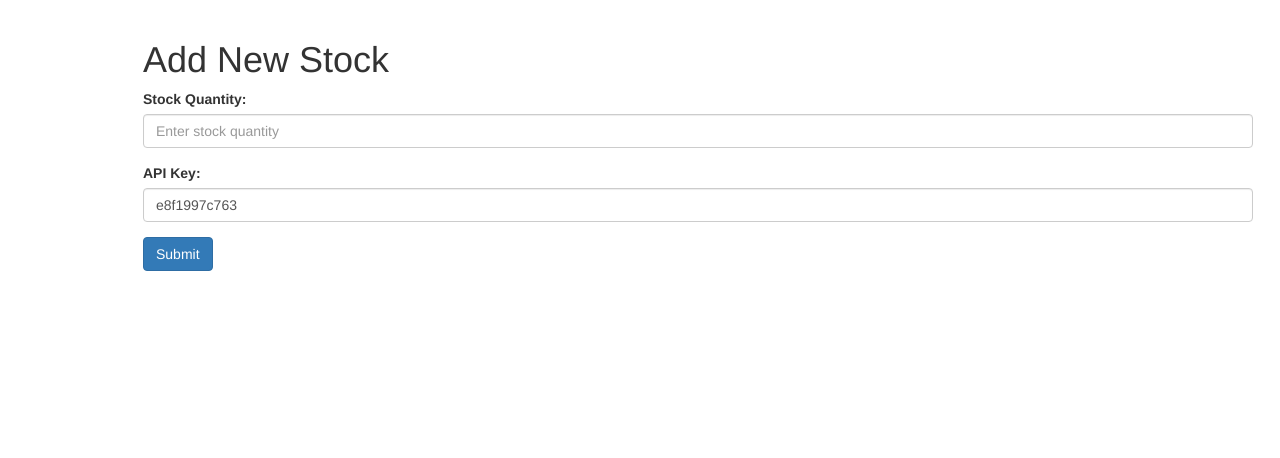
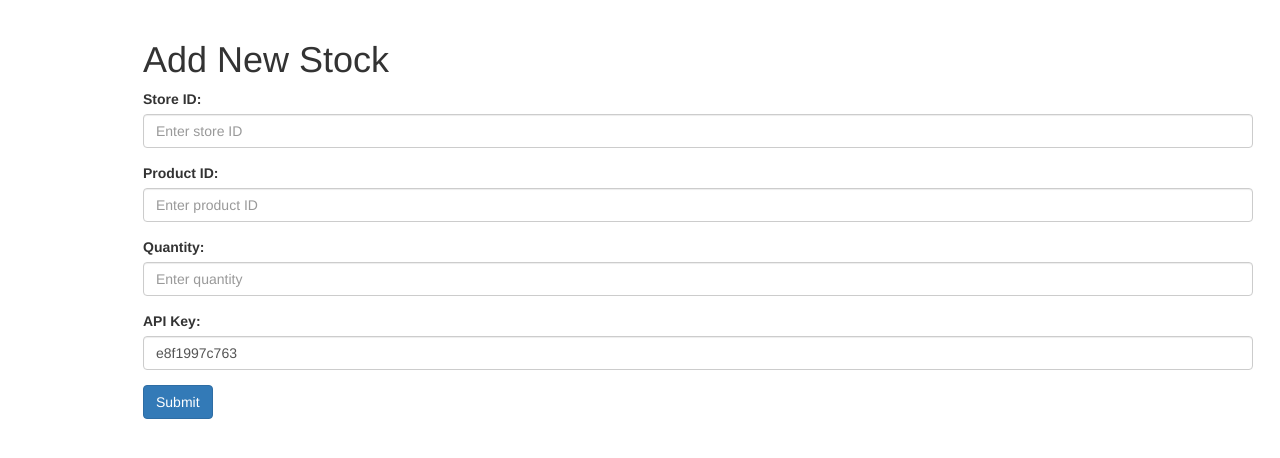
Before and after one commit to DorianTrehet/SAE_401, a PHP site: page /bikestores/app/src/View/AddStocks.php in a window 1280 px wide. Shown: the part 82-540 px from the top of the page. Run offline with PHP 8.4, Linux system fonts and the light colour scheme; some libraries are stand-ins or nearby versions.

Commit message:
Add focntionnels

```diff
--- a/app/config/routes.php
+++ b/app/config/routes.php
@@ -161,6 +161,12 @@ return [
 
     //class stock
     [
+        'method' => 'POST',
+        'path' => '/bikestores/stocks/create',
+        'controller' => $stockController,
+        'action' => 'createStock'
+    ],
+    [
         'method' => 'PUT',
         'path' => '/bikestores/stocks/update/(?P<stockId>\d+)',
         'controller' => $stockController,
--- a/app/src/Controller/ProductController.php
+++ b/app/src/Controller/ProductController.php
@@ -61,7 +61,7 @@ class ProductController
     {
         if ($_SERVER['REQUEST_METHOD'] === 'POST' && isset($_POST['productName']) && isset($_POST['brandId']) && isset($_POST['categoryId']) && isset($_POST['modelYear']) && isset($_POST['productPrice'])) {
 
-            if (!isset($_PUT["API_KEY"]) || $_POST['API_KEY'] !== self::API_KEY) {
+            if (!isset($_POST["API_KEY"]) || $_POST['API_KEY'] !== self::API_KEY) {
                 echo json_encode(["error" => "Invalid API Key"]);
                 return;
             }
--- a/app/src/View/AddStocks.php
+++ b/app/src/View/AddStocks.php
@@ -3,9 +3,17 @@
 <div class="container">
     <h1>Add New Stock</h1>
     <form action="/bikestores/stocks/create" method="POST">
+    <div class="form-group">
+            <label for="storeId">Store ID:</label>
+            <input type="number" class="form-control" id="storeId" name="storeId" placeholder="Enter store ID" required>
+        </div>
         <div class="form-group">
-            <label for="stockQuantity">Stock Quantity:</label>
-            <input type="number" class="form-control" id="stockQuantity" name="stockQuantity" placeholder="Enter stock quantity" required>
+            <label for="productId">Product ID:</label>
+            <input type="number" class="form-control" id="productId" name="productId" placeholder="Enter product ID" required>
+        </div>
+        <div class="form-group">
+            <label for="quantity">Quantity:</label>
+            <input type="number" class="form-control" id="quantity" name="quantity" placeholder="Enter quantity" required>
         </div>
         <div class="form-group">
             <label for="apiKey">API Key:</label>
```
Also changed, not shown: app/src/Controller/StockController.php (+48 -18 lines), app/src/View/ModifyBrands.php (added), app/src/View/ModifyCategories.php (added), app/src/View/ModifyProducts.php (added), app/src/View/ModifyStocks.php (added).
